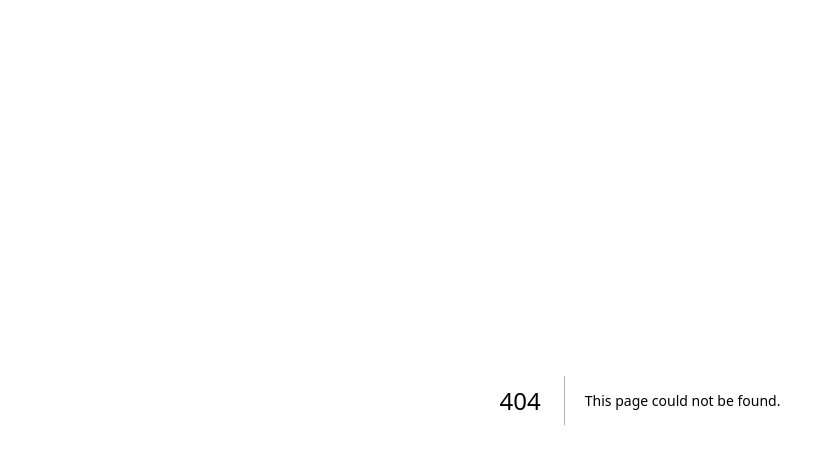
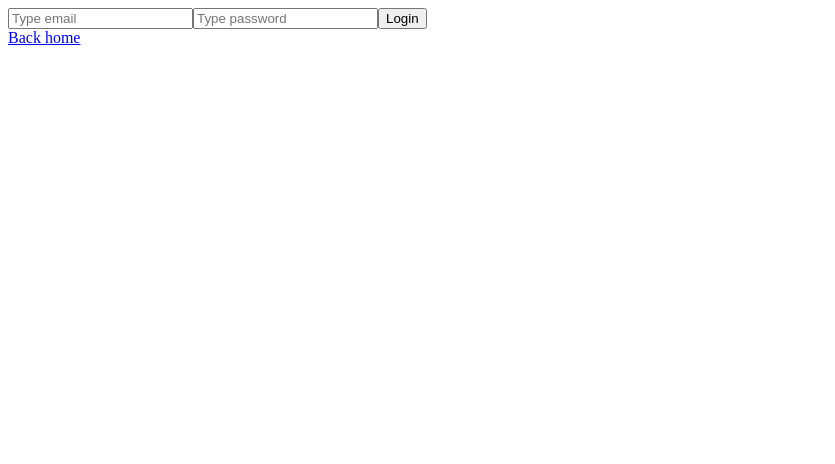
Before and after one commit to makovstanislav/VL, a Next.js app: page /sign-in in a window 1280 px wide. Before the commit this address had no page. Shown: the top 464 px of the page, without its empty margins (0-835 px from the left). Built offline with nearby package versions, Linux system fonts and the light colour scheme.

Commit message:
Add sign-in to a separate page

```diff
--- /dev/null
+++ b/components/forms/sign-in-form.js
@@ -0,0 +1,26 @@
+
+export default function SignInForm({handleChange, handleSubmit, credentials}) {
+    return (
+        <section>
+            <form onSubmit={handleSubmit}>
+                <input
+                    type="email"
+                    placeholder='Type email'
+                    onChange={handleChange}
+                    name="email"
+                    value={credentials.email}
+                ></input>
+                <input
+                    type="password"
+                    placeholder='Type password'
+                    onChange={handleChange}
+                    name="password"
+                    value={credentials.password}
+                ></input>
+                <button>Login</button>
+            </form>
+
+        </section>
+    )
+
+}
--- a/components/forms/sign-up-form.js
+++ b/components/forms/sign-up-form.js
@@ -1,5 +1,3 @@
-
-
 export default function SignUpForm({handleChange, handleSubmit, credentials}) {
     return (
         <section>
--- a/components/layout.js
+++ b/components/layout.js
@@ -5,7 +5,7 @@ import utilStyles from '../styles/utils.module.css';
 import Link from 'next/link';
 
 const name = 'Makov Stanislav';
-export const siteTitle = 'Next.js Sample Website';
+export const siteTitle = 'm5wn';
 
 export default function Layout({ children, home }) {
   return (
--- /dev/null
+++ b/pages/sign-in.js
@@ -0,0 +1,72 @@
+import { signInWithEmailAndPassword } from "firebase/auth"
+import SignInForm from "../components/forms/sign-in-form"
+import auth from "../firebaseClient"
+import {React, useState} from "react"
+import Link from "next/link"
+
+export default function SignIn() {
+
+    //states
+    const [credentials, setCredentials] = useState({
+        email: "",
+        password: "",
+      })
+
+    const [isSigned, setSigned] = useState(false)
+
+    //handlers
+    function handleChange(event) {
+        setCredentials(prevCred => {
+            return {
+            ...prevCred,
+            [event.target.name]: event.target.value
+            }
+        })
+    }
+
+    async function handleSubmit() {
+        const logUp = await signIn(credentials.email, credentials.password)
+        const switchSigned = await setSigned(true)
+    }
+
+    //sign-in
+    function signIn(email, password) {
+        signInWithEmailAndPassword(auth, email, password)
+        .then((userCredential) => {
+            // Signed in
+            const user = userCredential.user;
+            // ...
+        })
+        .catch((error) => {
+            const errorCode = error.code;
+            const errorMessage = error.message;
+        })
+    }
+
+
+
+    //success text
+    const success = (
+        <div>
+            <h1>You have signed in</h1>
+        </div>
+    )
+
+    const signInForm = (
+        <SignInForm
+            handleChange={handleChange}
+            handleSubmit={handleSubmit}
+            credentials={credentials}
+        />
+    )
+
+
+    return (
+        <section>
+            {isSigned ? success : signInForm}
+            <div>
+                <Link href="/">Back home </Link>
+            </div>
+        </section>
+    )
+}
--- a/pages/sign-up.js
+++ b/pages/sign-up.js
@@ -73,9 +73,6 @@ export default function SignUp() {
         </div>
     )
 
-
-
-
     const signUpForm = (
         <SignUpForm
             handleChange={handleChange}
```
